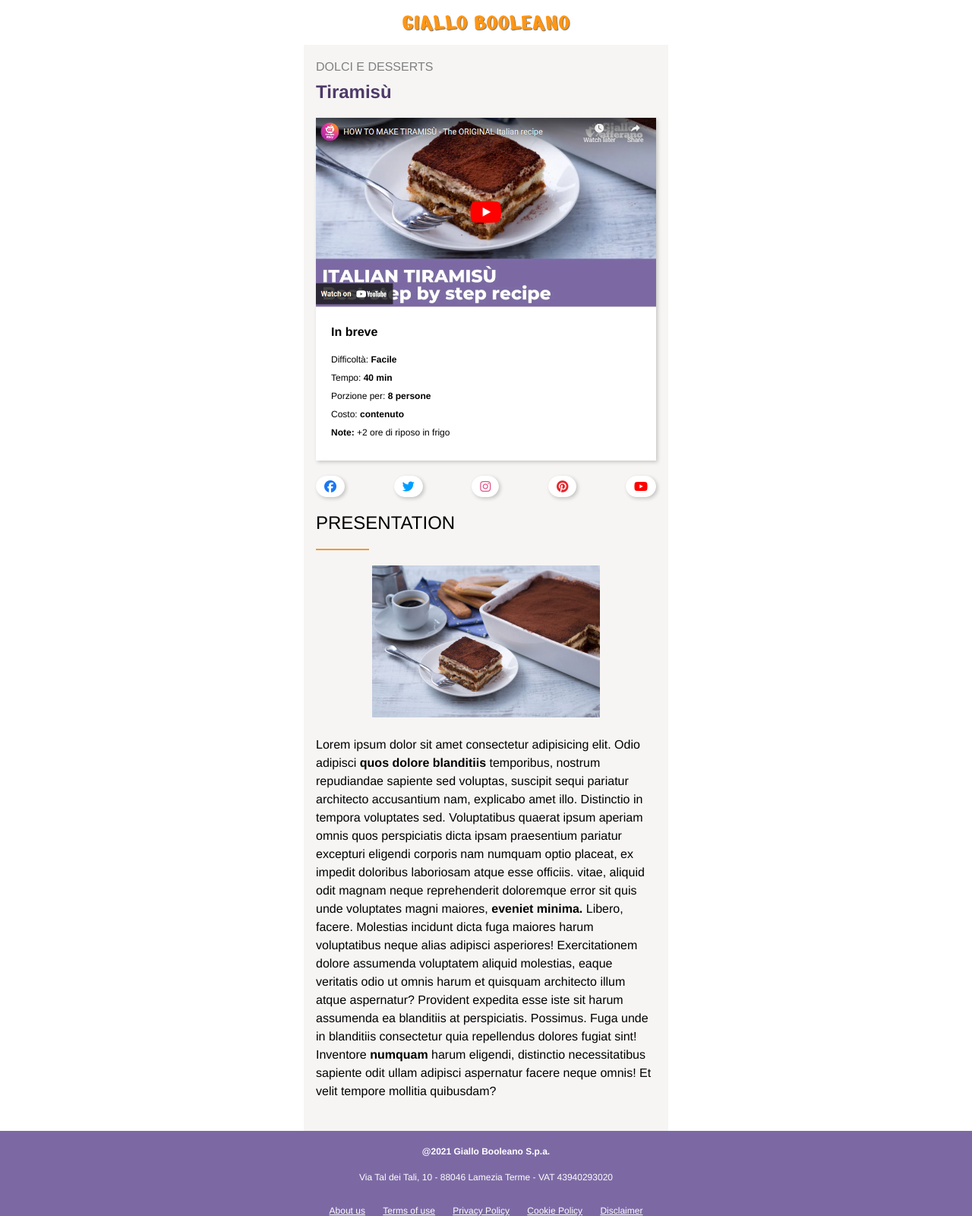
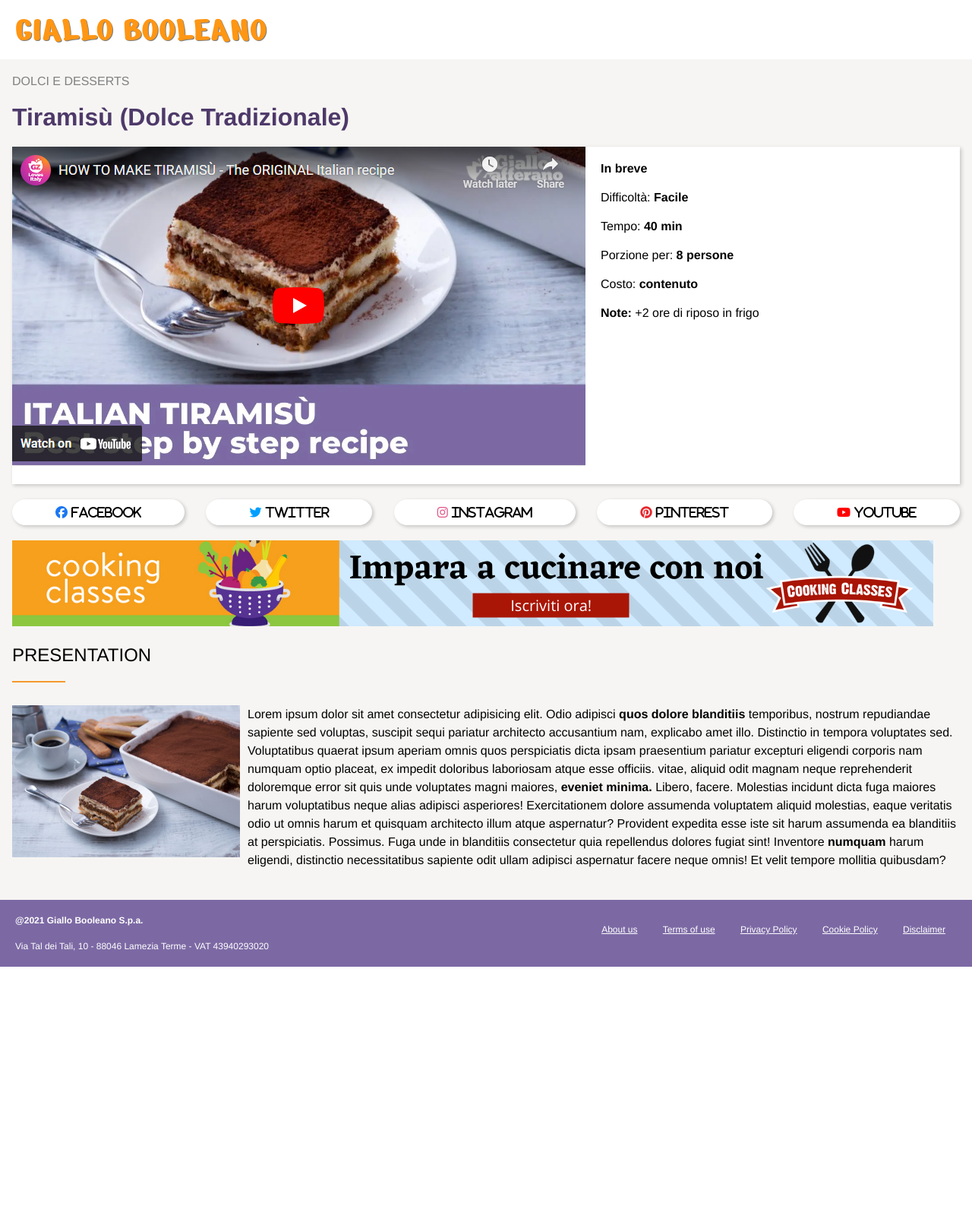
Before and after one commit to MichelaMilzoni/htmlcss-responsive-layout, a plain HTML site: page index.html in a window 1280 px wide. Shown: the whole page at 76% size. After the commit the page ends 1272 px from the top, so only its background shows below. Drawn offline with Linux system fonts and the light colour scheme.

Commit message:
add responsive 768 + 992

```diff
--- a/css/style.css
+++ b/css/style.css
@@ -51,7 +51,7 @@ ul {
 }
 
 .container {
-    max-width: 1100px; /* Larghezza massima */
+    min-width: 480px;
     margin-left: auto;
     margin-right: auto;
     padding-left: 1rem;
@@ -110,10 +110,6 @@ ul {
 
 
 /* ************ HEADER ************** */
-#page-header .container {
-  max-width: 480px;
-}
-
 #page-header h1 {
   font-family: "Nerko One", cursive;
   font-weight: 400;
@@ -126,8 +122,6 @@ ul {
 
 /* ************ MAIN ************** */
 #content-main .container {
-  max-width: 480px;
-
   padding-top: var(--padding-top-20);
   padding-bottom: var(--padding-bottom-20);
 
@@ -137,6 +131,10 @@ ul {
 /* ************ MAIN - CATEGORIES ************** */
 #categories h2 {
 color: #4E3969;
+}
+
+#categories h2 .hidden {
+  display: none;
 }
 
 #categories h2,
@@ -152,7 +150,7 @@ color: #4E3969;
 
 #categories p,
 #info li {
-  padding-bottom: var(--padding-bottom-10)
+  padding-bottom: var(--padding-bottom-20)
 }
 
 /* ************ MAIN - INFO ************** */
@@ -214,15 +212,15 @@ color: #4E3969;
   color: red;
 }
 
-/* ************ MAIN - PRESENTATION ************** */
-#advertising .advertising-img {
+/* ************ MAIN - ADVERTISING ************** */
+#advertising .hidden {
   display: none;
 }
 
 
 /* ************ MAIN - PRESENTATION ************** */
 #presentation h2 {
-  font-weight: 100
+  font-weight: 100;
 }
 
 #presentation .only-border {
@@ -265,11 +263,10 @@ color: #4E3969;
 }
 
 #page-footer .container {
-  max-width: 480px;
+  min-width: 480px;
   display: flex;
   flex-wrap: wrap;
   justify-content: center;
-
 }
 
 #page-footer .company-name {
@@ -279,14 +276,18 @@ color: #4E3969;
 #page-footer .company-name,
 #page-footer .company-address,
 #page-footer .footer-links {
-  padding-top: var(--padding-top-20);
+  padding-bottom: var(--padding-bottom-20);
+}
+
+#page-footer .footer-links ul {
+  padding-bottom: var(--padding-bottom-20);
 }
 
 #page-footer .footer-links li {
   display: inline-block;
 
-  padding-left: 10px;
-  padding-right: 10px;
+  padding-left: 15px;
+  padding-right: 15px;
   padding-top: 10px;
 }
 
@@ -294,3 +295,139 @@ color: #4E3969;
 color: white;
 text-decoration: underline;
 }
+
+/* ********* TABLET ********* */
+
+@media screen and (min-width: 768px) {
+  #content-main .container {
+    min-width: 768px; /* Larghezza minima */
+    margin-left: auto;
+    margin-right: auto;
+    padding-left: 1rem;
+    padding-right: 1rem;
+  }
+
+
+/* header */
+#page-header h1 {
+  text-align: left;
+  font-size: 3rem;
+  padding-left: 20px;
+  padding-right: 20px;
+}
+
+ /* categories */
+#categories h2 {
+  font-size: 2rem;
+}
+
+#categories h2 .hidden {
+  display: inline-block;
+}
+
+/* info */
+
+#info .info-recipe ul {
+  display: flex;
+  flex-wrap: wrap;
+  justify-content: flex-start;
+  gap: 2rem;
+}
+
+#info .info-recipe li {
+  font-size: 16px;
+  padding-right: 5px;
+
+  width: 13.5rem
+}
+
+/* social */
+#social i {
+  border: 1px solid white;
+  box-shadow: var(--box-shadow);
+  background-color: white;
+  padding: 0.5rem 3.5rem;
+  border-radius: 20px;
+}
+
+/* advertising  */
+#advertising .hidden {
+  display:inline-block;
+  margin-bottom: var(--margin-bottom-20);
+}
+
+/* presentation */
+#presentation .presentation-content .presentation-img,
+#presentation .presentation-content .presentation-paragraph {
+  margin-top: 30px;
+}
+
+#presentation .presentation-content {
+  display: inline-block;
+}
+
+#presentation .presentation-img {
+  float: left;
+  margin-right: 10px;
+
+  margin-bottom: 0;
+}
+
+#presentation .clerfix::after {
+  content: '';
+  display: table;
+  clear: both;
+}
+}
+
+/* ********* DESKTOP ********* */
+@media screen and (min-width: 992px) {
+  #content-main .container {
+    min-width: 992px; /* Larghezza minima */
+    margin-left: auto;
+    margin-right: auto;
+    padding-left: 1rem;
+    padding-right: 1rem;
+  }
+
+/* info */
+#info .flex {
+  display: flex;
+  flex-wrap: wrap;
+}
+
+#info h4 {
+  padding-top: var(--padding-top-20);
+}
+
+#info .info-recipe li {
+  font-size: 16px;
+  width: auto;
+}
+
+#info .info-recipe ul {
+  display: inline-block;
+}
+
+/* social */
+#social .hidden {
+  display: inline-block;
+  padding-left: 5px;
+
+  color: black;
+}
+
+/* footer */
+#page-footer {
+  display: flex;
+  flex-direction: row;
+  align-items: center;
+  justify-content: space-between;
+
+  text-align: left;
+
+  padding-top: var(--padding-top-20);
+  padding-left: 20px;
+  padding-right: 20px;
+}
+}
--- a/index.html
+++ b/index.html
@@ -26,9 +26,7 @@
 
     <!-- HEADER -->
   <header id="page-header">
-    <div class="container">
       <h1>GIALLO BOOLEANO</h1>
-    </div>
   </header>
 
 
@@ -38,11 +36,12 @@
     <div class="container">
       <div id="categories">
         <p>DOLCI E DESSERTS</p>
-        <h2>Tiramisù</h2>
+        <h2>Tiramisù <span class="hidden">(Dolce Tradizionale)</span></h2>
       </div>
 
       <!-- INFO RICETTA -->
       <div id="info">
+        <div class="flex">
           <div class="info-img">
             <img src="./img/image (10).png" alt="video">
           </div>
@@ -57,6 +56,7 @@
             </ul>
           </div>
         </div>
+      </div>
 
       <!-- SOCIAL -->
       <div id="social">
@@ -69,7 +69,9 @@
 
       <!-- ADVERTISING -->
       <div id="advertising">
+        <div class="hidden">
           <img src="./img/banner.png" alt="" class="advertising-img">
+        </div>
       </div>
 
       <!-- PRESENTATION -->
@@ -79,24 +81,19 @@
           <div class="only-border"></div>
         </div>
 
-        <div class="presentation-content">
-          <div class="presentation-img">
-            <img src="./img/tiramisu.jpg" alt="presentation-img">
-          </div>
-          <div class="presentation-paragraph">
-            <p>Lorem ipsum dolor sit amet consectetur adipisicing elit. Odio adipisci <span class="bold"> quos dolore blanditiis</span> temporibus, nostrum repudiandae sapiente sed voluptas, suscipit sequi pariatur architecto accusantium nam, explicabo amet illo.
+        <div class="presentation-content clearfix">
+            <img class="presentation-img" src="./img/tiramisu.jpg" alt="presentation-img">
+            <p class="presentation-paragraph">Lorem ipsum dolor sit amet consectetur adipisicing elit. Odio adipisci <span class="bold"> quos dolore blanditiis</span> temporibus, nostrum repudiandae sapiente sed voluptas, suscipit sequi pariatur architecto accusantium nam, explicabo amet illo.
             Distinctio in tempora voluptates sed. Voluptatibus quaerat ipsum aperiam omnis quos perspiciatis dicta ipsam praesentium pariatur excepturi eligendi corporis nam numquam optio placeat, ex impedit doloribus laboriosam atque esse officiis.
             vitae, aliquid odit magnam neque reprehenderit doloremque error sit quis unde voluptates magni maiores, <span class="bold">eveniet minima.</span> Libero, facere. Molestias incidunt dicta fuga maiores harum voluptatibus neque alias adipisci asperiores!
             Exercitationem dolore assumenda voluptatem aliquid molestias, eaque veritatis odio ut omnis harum et quisquam architecto illum atque aspernatur? Provident expedita esse iste sit harum assumenda ea blanditiis at perspiciatis. Possimus.
             Fuga unde in blanditiis consectetur quia repellendus dolores fugiat sint! Inventore <span class="bold">numquam</span> harum eligendi, distinctio necessitatibus sapiente odit ullam adipisci aspernatur facere neque omnis! Et velit tempore mollitia quibusdam?</p>
-          </div>
       </div>
     </div> <!--DIV CHIUSURA CONTAINER MAIN-->
   </main>
 
    <!-- FOOTER -->
   <footer id="page-footer">
-    <div class="container">
       <div class="company">
         <p class="company-name bold">@2021 Giallo Booleano S.p.a.</p>
         <p class="company-address">Via Tal dei Tali, 10 - 88046 Lamezia Terme - VAT 43940293020</p>
@@ -111,7 +108,6 @@
           <li><a href="#">Disclaimer</a></li>
         </ul>
       </div>
-    </div>
   </footer>
 
 </body>
```
Lines whose indentation alone changed are shown as unchanged.
